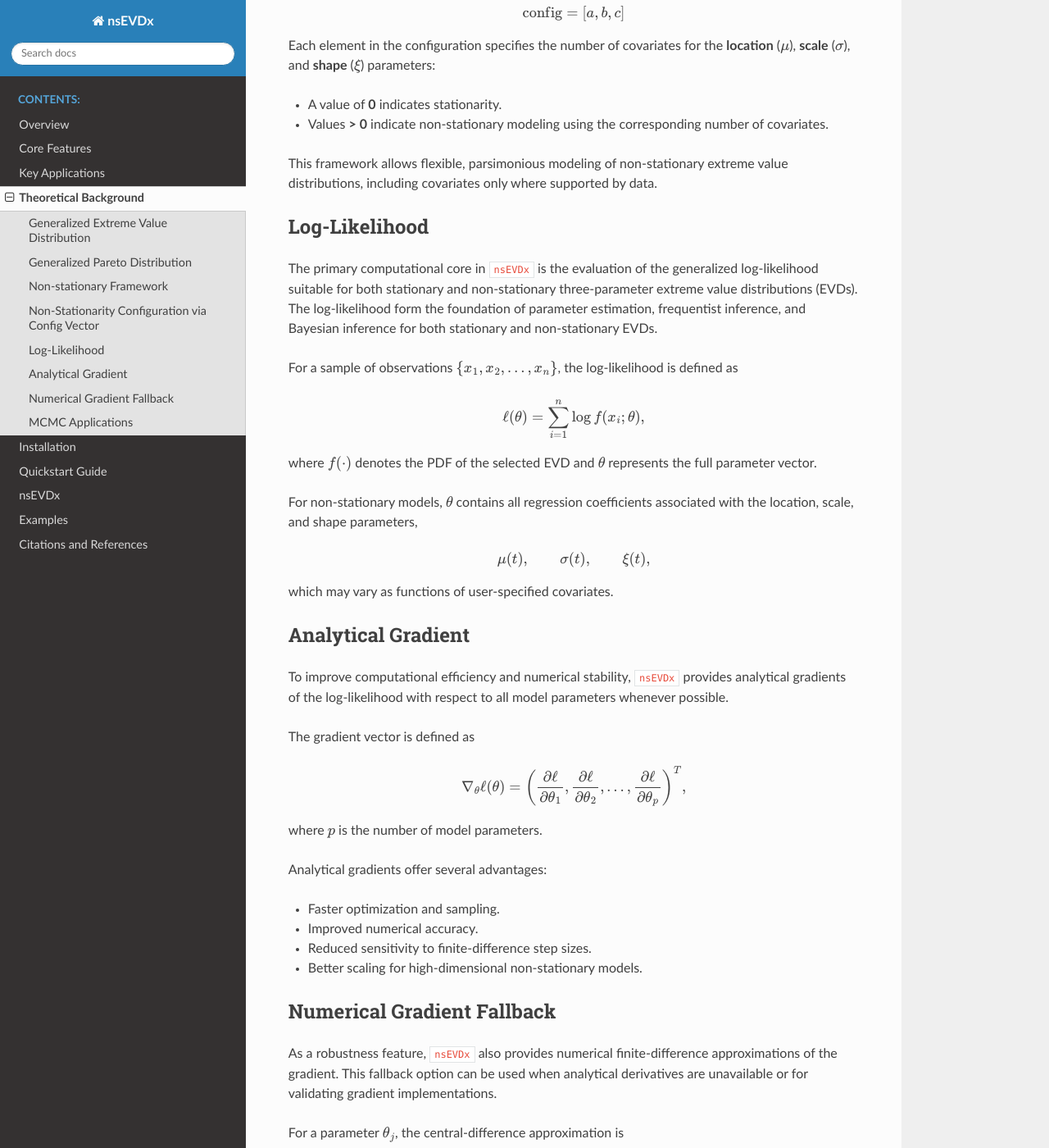
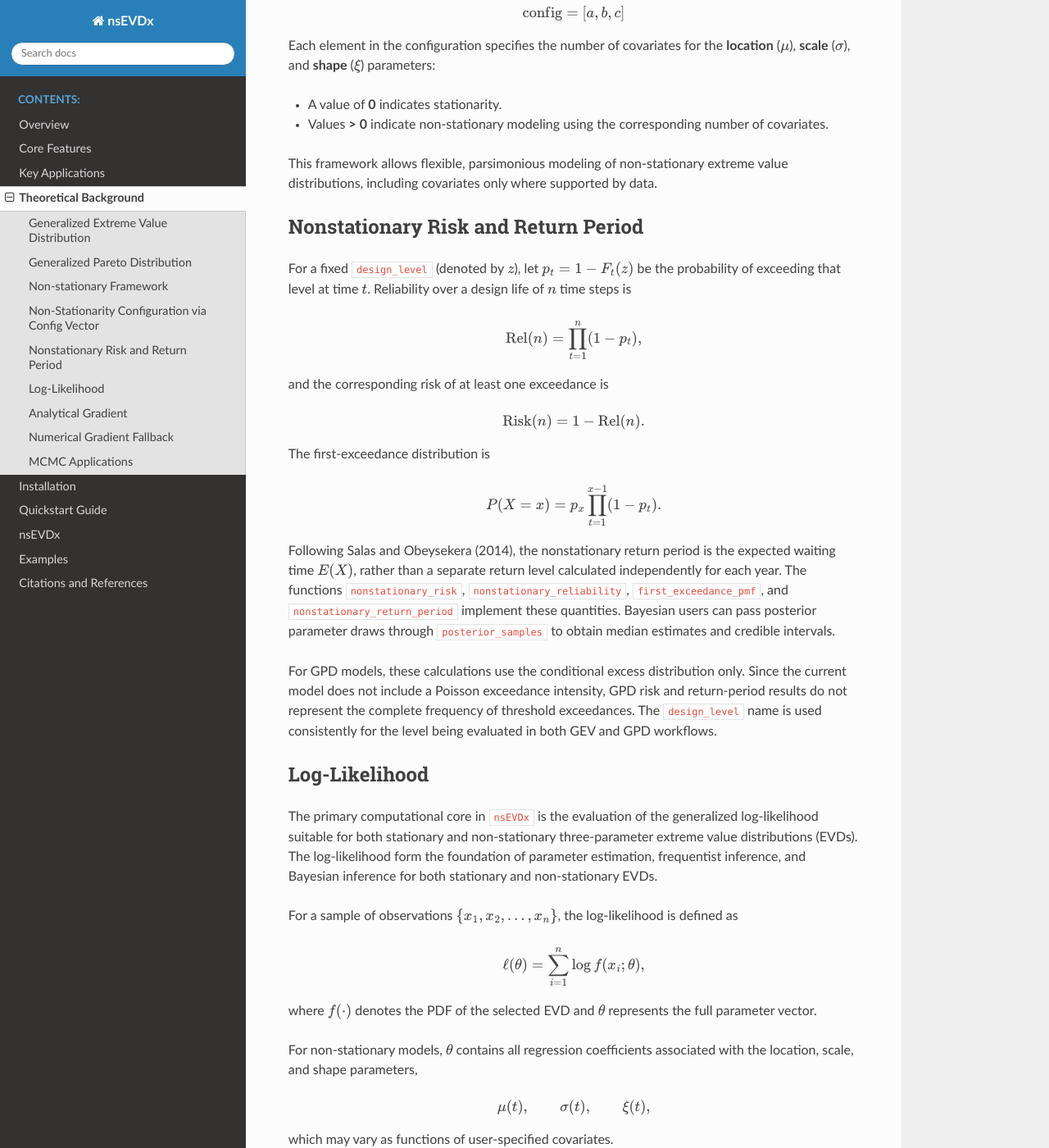
Before and after one commit to Nischalcs50/nsEVDx, a Sphinx documentation site: the page built from docs/source/theory.rst, in a window 1280 px wide and 1400 px high, scrolled down 1997 px. Shown: the whole window at 82% size. Built offline with Sphinx 7.4.7 and the Read the Docs theme 3.1.0, drawn with Linux system fonts in a browser that asks for light colours.

Commit message:
Updated citations to the library, added tests to return period analyses, updated documentations

```diff
--- a/docs/source/citations_and_refs.rst
+++ b/docs/source/citations_and_refs.rst
@@ -6,8 +6,7 @@ Citation
 
 If you use **nsEVDx** in your research, please cite the following:
 
-* Kafle, N., & Meier, C. I. (2025). *nsEVDx: A Python library for modeling Non-Stationary Extreme Value Distributions*. arXiv preprint `arXiv:2509.07261 <https://arxiv.org/abs/2509.07261>`_.
-* Kafle, N., & Meier, C. (2025). *nsEVDx: A Python Library for Modeling Non-Stationary Extreme Value Distributions (v0.1.0)*. Zenodo. `https://doi.org/10.5281/zenodo.21286163 <https://doi.org/10.5281/zenodo.21286163>`_
+* Kafle, N., & Meier. (2026). *nsEVDx: A Python Library for Stationary and Non-Stationary Extreme Value Modeling*. Journal of Open Source Software, 11(125), 11187. `https://doi.org/10.21105/joss.11187 <https://doi.org/10.21105/joss.11187>`_
 
 References
 ----------
@@ -31,6 +30,7 @@ References
 * Paciorek, C. (2016). *climextRemes: Tools for analyzing climate extremes*. `https://CRAN.R-project.org/package=climextRemes <https://CRAN.R-project.org/package=climextRemes>`_
 * Phan, D., Pradhan, N., & Jankowiak, M. (2019). *Composable effects for flexible and accelerated probabilistic programming in NumPyro*. arXiv. `https://doi.org/10.48550/arXiv.1912.11554 <https://doi.org/10.48550/arXiv.1912.11554>`_
 * Prosdocimi, I., Kjeldsen, T. R., & Miller, J. D. (2015). *Detection and attribution of urbanization effect on flood extremes using nonstationary flood-frequency models*. Water Resources Research, 51(6), 4244–4262. `https://doi.org/10.1002/2015WR017065 <https://doi.org/10.1002/2015WR017065>`_
+* Salas, J. D., & Obeysekera, J. (2014). *Revisiting the concepts of return period and risk for nonstationary hydrologic extreme events*. Journal of Hydrologic Engineering, 19(3), 554–568.
 * Robert, C. P., & Casella, G. (2009). *Introducing Monte Carlo Methods with R*. Springer. `https://doi.org/10.1007/978-1-4419-1576-4 <https://doi.org/10.1007/978-1-4419-1576-4>`_
 * Roberts, G. O., & Tweedie, R. L. (1996). *Exponential convergence of Langevin distributions and their discrete approximations*. Bernoulli, 2(4), 341–363. `https://doi.org/10.2307/3318418 <https://doi.org/10.2307/3318418>`_
 * Stan Development Team. (2023a). *CmdStan: The command-line interface to Stan*. `https://mc-stan.org/users/interfaces/cmdstan <https://mc-stan.org/users/interfaces/cmdstan>`_
--- a/docs/source/theory.rst
+++ b/docs/source/theory.rst
@@ -148,6 +148,43 @@ Each element in the configuration specifies the number of covariates for the **l
 
 This framework allows flexible, parsimonious modeling of non-stationary extreme value distributions, including covariates only where supported by data.
 
+Nonstationary Risk and Return Period
+------------------------------------
+
+For a fixed ``design_level`` (denoted by :math:`z`), let
+:math:`p_t = 1 - F_t(z)` be the probability of exceeding that level at time
+:math:`t`. Reliability over a design life of :math:`n` time steps is
+
+.. math::
+
+   \mathrm{Rel}(n) = \prod_{t=1}^{n}(1-p_t),
+
+and the corresponding risk of at least one exceedance is
+
+.. math::
+
+   \mathrm{Risk}(n) = 1-\mathrm{Rel}(n).
+
+The first-exceedance distribution is
+
+.. math::
+
+   P(X=x) = p_x \prod_{t=1}^{x-1}(1-p_t).
+
+Following Salas and Obeysekera (2014), the nonstationary return period is the
+expected waiting time :math:`E(X)`, rather than a separate return level
+calculated independently for each year. The functions
+``nonstationary_risk``, ``nonstationary_reliability``,
+``first_exceedance_pmf``, and ``nonstationary_return_period`` implement these
+quantities. Bayesian users can pass posterior parameter draws through
+``posterior_samples`` to obtain median estimates and credible intervals.
+
+For GPD models, these calculations use the conditional excess distribution
+only. Since the current model does not include a Poisson exceedance intensity,
+GPD risk and return-period results do not represent the complete frequency of
+threshold exceedances. The ``design_level`` name is used consistently for the
+level being evaluated in both GEV and GPD workflows.
+
 
 Log-Likelihood
 --------------
```
Also changed, not shown: README.md (+3 -8 lines), docs/source/Examples1.rst (+11 -0 lines), 3 other files.
